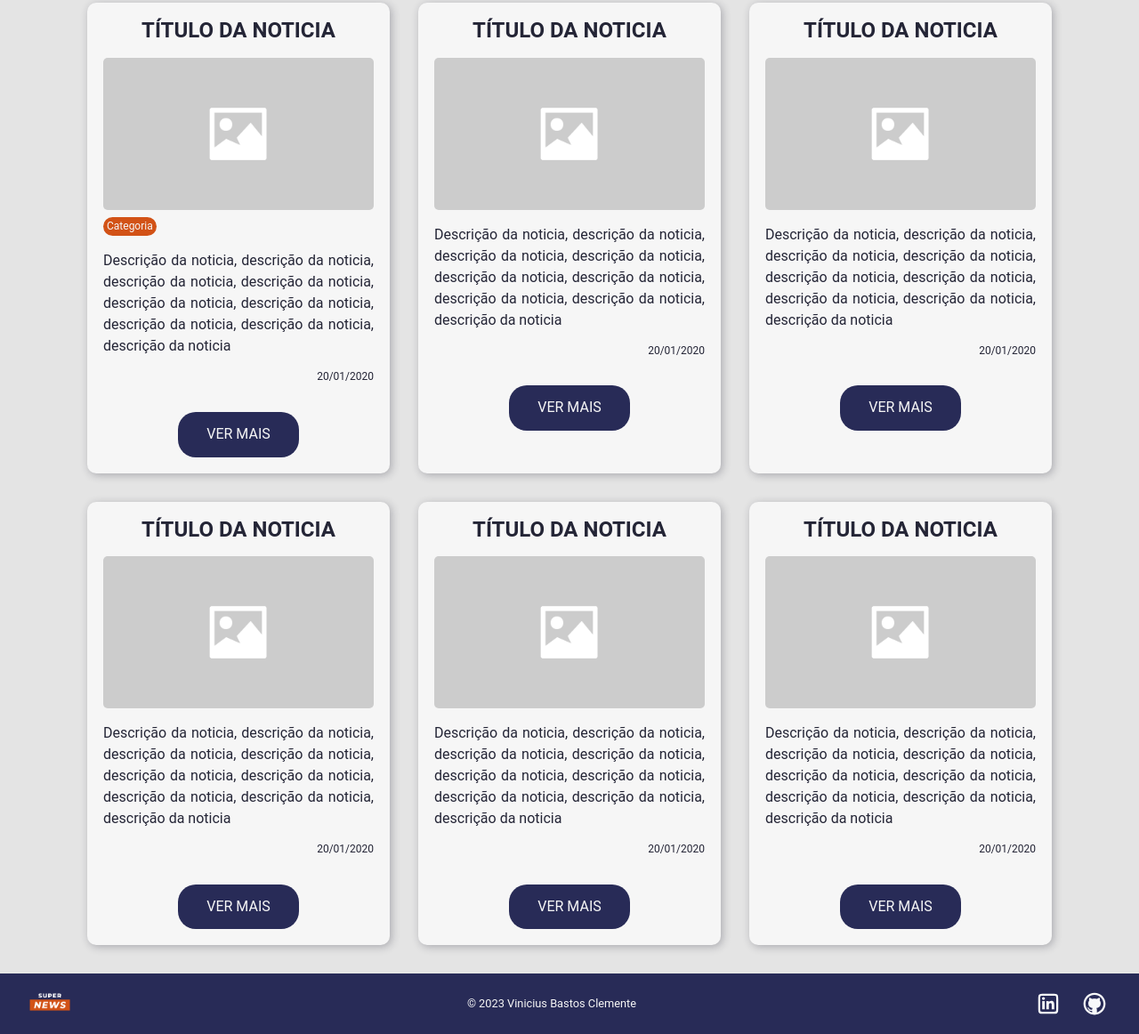
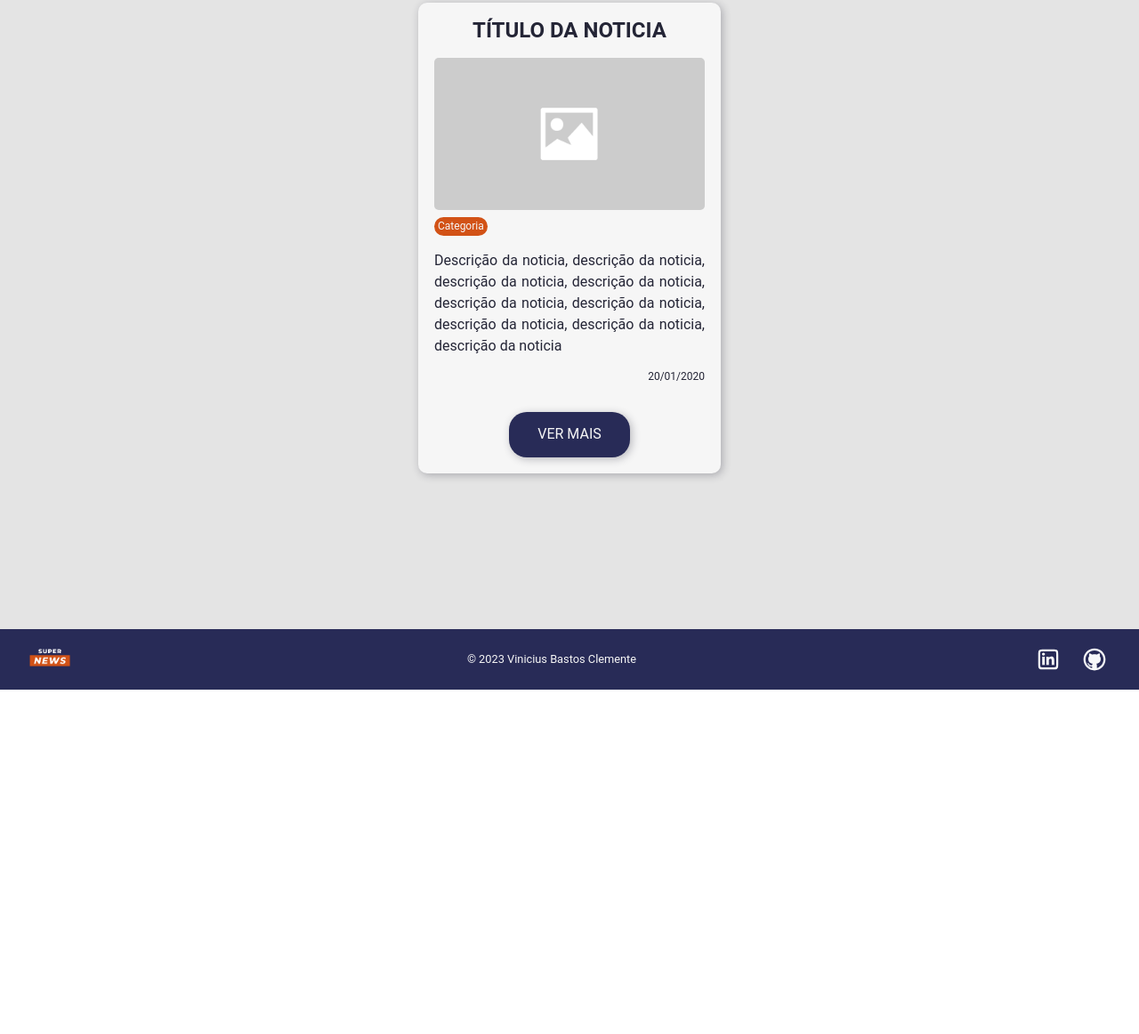
Before and after one commit to vclemente2/news-frontend, a website with bundled scripts: page index.html in a window 1280 px wide. Shown: the part 93-1255 px from the top of the page at 89% size. After the commit the page ends 868 px from the top, so only its background shows below. Built offline with nearby package versions, Linux system fonts and the light colour scheme.

Commit message:
Acrescentando elementos à folha de estilos do tema da página para otimização e menor repetição de estilos.

```diff
--- a/index.html
+++ b/index.html
@@ -52,52 +52,7 @@
                         <span class="main__list__category">Categoria</span>
                         <p class="main__list__description">Descrição da noticia, descrição da noticia, descrição da noticia, descrição da noticia, descrição da noticia, descrição da noticia, descrição da noticia, descrição da noticia, descrição da noticia</p>
                         <time class="main__list__date" datetime="2020-01-20">20/01/2020</time>
-                        <a class="main__list__link" href="#">Ver Mais</a>
-                    </article>
-                </li>
-                <li class="main__list__item">
-                    <article class="main__list__article">
-                        <h2 class="main__list__title">Título da Noticia</h2>
-                        <img class="main__list__image" src="./src/assets/images/no_image.png" alt="teste"/>
-                        <p class="main__list__description">Descrição da noticia, descrição da noticia, descrição da noticia, descrição da noticia, descrição da noticia, descrição da noticia, descrição da noticia, descrição da noticia, descrição da noticia</p>
-                        <time class="main__list__date" datetime="2020-01-20">20/01/2020</time>
-                        <a class="main__list__link" href="#">Ver Mais</a>
-                    </article>
-                </li>
-                <li class="main__list__item">
-                    <article class="main__list__article">
-                        <h2 class="main__list__title">Título da Noticia</h2>
-                        <img class="main__list__image" src="./src/assets/images/no_image.png" alt="teste"/>
-                        <p class="main__list__description">Descrição da noticia, descrição da noticia, descrição da noticia, descrição da noticia, descrição da noticia, descrição da noticia, descrição da noticia, descrição da noticia, descrição da noticia</p>
-                        <time class="main__list__date" datetime="2020-01-20">20/01/2020</time>
-                        <a class="main__list__link" href="#">Ver Mais</a>
-                    </article>
-                </li>
-                <li class="main__list__item">
-                    <article class="main__list__article">
-                        <h2 class="main__list__title">Título da Noticia</h2>
-                        <img class="main__list__image" src="./src/assets/images/no_image.png" alt="teste"/>
-                        <p class="main__list__description">Descrição da noticia, descrição da noticia, descrição da noticia, descrição da noticia, descrição da noticia, descrição da noticia, descrição da noticia, descrição da noticia, descrição da noticia</p>
-                        <time class="main__list__date" datetime="2020-01-20">20/01/2020</time>
-                        <a class="main__list__link" href="#">Ver Mais</a>
-                    </article>
-                </li>
-                <li class="main__list__item">
-                    <article class="main__list__article">
-                        <h2 class="main__list__title">Título da Noticia</h2>
-                        <img class="main__list__image" src="./src/assets/images/no_image.png" alt="teste"/>
-                        <p class="main__list__description">Descrição da noticia, descrição da noticia, descrição da noticia, descrição da noticia, descrição da noticia, descrição da noticia, descrição da noticia, descrição da noticia, descrição da noticia</p>
-                        <time class="main__list__date" datetime="2020-01-20">20/01/2020</time>
-                        <a class="main__list__link" href="#">Ver Mais</a>
-                    </article>
-                </li>
-                <li class="main__list__item">
-                    <article class="main__list__article">
-                        <h2 class="main__list__title">Título da Noticia</h2>
-                        <img class="main__list__image" src="./src/assets/images/no_image.png" alt="teste"/>
-                        <p class="main__list__description">Descrição da noticia, descrição da noticia, descrição da noticia, descrição da noticia, descrição da noticia, descrição da noticia, descrição da noticia, descrição da noticia, descrição da noticia</p>
-                        <time class="main__list__date" datetime="2020-01-20">20/01/2020</time>
-                        <a class="main__list__link" href="#">Ver Mais</a>
+                        <a class="main__list__link primaryButton" href="#">Ver Mais</a>
                     </article>
                 </li>
 
--- a/src/styles/home/home.scss
+++ b/src/styles/home/home.scss
@@ -92,14 +92,7 @@
         }
 
         &__link {
-            background-color: $blue;
-            border-radius: 20px;
-            color: $light-grey;
             margin-top: 1rem;
-            padding: 1rem 2rem;
-            text-align: center;
-            text-transform: uppercase;
-            width: fit-content;
         }
     }
 }
--- a/src/styles/tema.scss
+++ b/src/styles/tema.scss
@@ -1,5 +1,6 @@
 @import "./variables";
 @import "./breakpoints";
+@import "./mixin";
 
 :root {
   color: $dark;
@@ -7,22 +8,49 @@
 }
 
 .container {
-  padding:  1rem $padding-horizontal-mobile;
+  padding: 1rem $padding-horizontal-mobile;
   max-width: $desktop_lg;
   margin: 0 auto;
 
   @media screen and (min-width: $mobile-md) {
-    padding:  1rem $padding-horizontal-desktop;
+    padding: 1rem $padding-horizontal-desktop;
   }
 }
 
 .logo {
-  &__small{
+  &__small {
     height: 3rem;
     width: 3rem;
   }
-  &__medium{
+  &__medium {
     height: 4rem;
     width: 4rem;
   }
 }
+
+.inputText {
+  padding: 0.5rem 1rem;
+}
+
+.primaryButton {
+  @include shadow();
+  background-color: $blue;
+  border: none;
+  border-radius: 20px;
+  color: $light-grey;
+  padding: 1rem 2rem;
+  transition: all 0.2s;
+  text-align: center;
+  text-transform: uppercase;
+  width: fit-content;
+
+  &--sm {
+    @extend .primaryButton;
+    border-radius: 10px;
+    padding: 0.5rem 1rem;
+  }
+
+  &:active {
+    background-color: $orange;
+  }
+}
```
Also changed, not shown: src/pages/createCategory.html (+3 -2 lines), src/styles/createCategory/createCategory.scss (added), src/styles/home/home.css, src/styles/tema.css, 2 other files.
